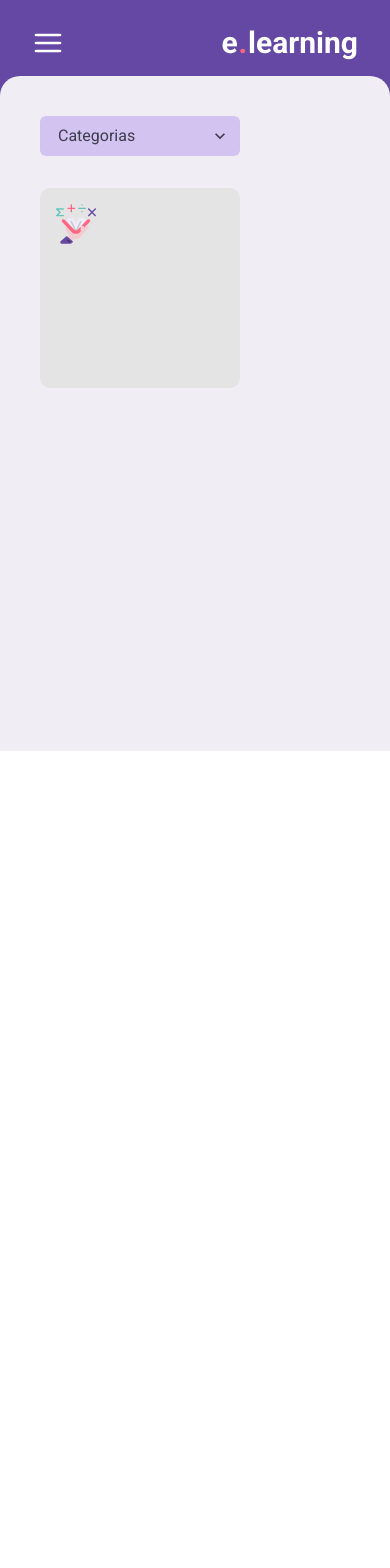
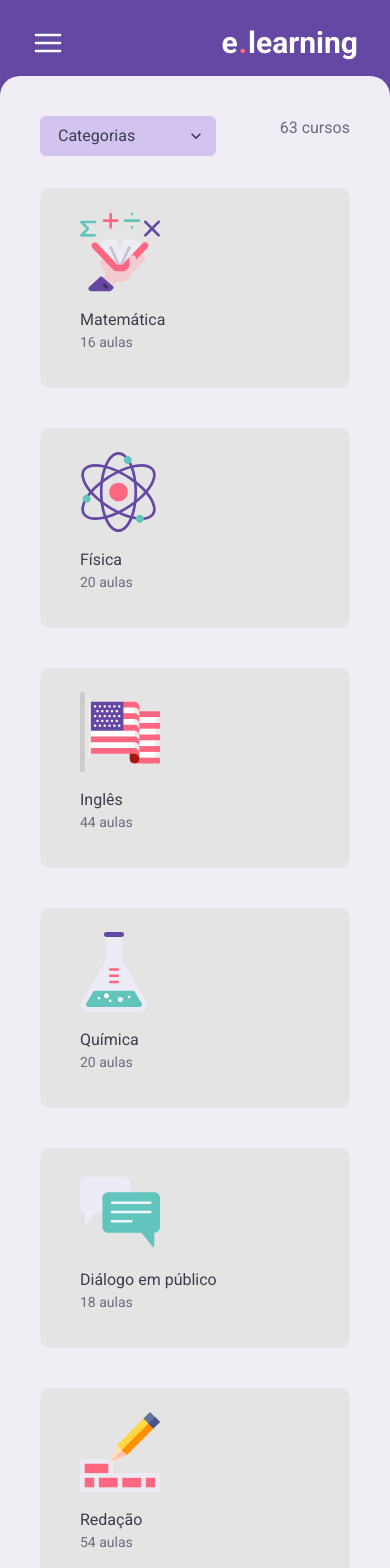
Before and after one commit to Joao-mello-ferrari/e.learning_frontend, a Next.js app: page / in a window 390 px wide. Shown: the top 1568 px of the page. Before the commit the page ends 844 px from the top, so only its background shows below. Built offline with nearby package versions, Linux system fonts and the light colour scheme.

Commit message:
creating grid component and responsiveness

```diff
--- /dev/null
+++ b/src/components/GridItem.tsx
@@ -0,0 +1,18 @@
+import { GridItem, Image, Text } from '@chakra-ui/react'
+
+interface CustomGriditemProps{
+  imgUrl: string;
+  alt: string;
+  course: string;
+  classes: number;
+}
+
+export function CustomGridItem({ imgUrl, alt, course, classes }: CustomGriditemProps){
+  return(
+    <GridItem bg="brand.lgray" h="200" w={["100%","200px"]} borderRadius="10" p="6" pl={["10","6"]}>
+      <Image src={imgUrl} alt={alt} h={[20]}/>
+      <Text color="brand.dgray" mt="4">{course}</Text>
+      <Text color="brand.gray" fontSize="sm">{classes} aulas</Text>
+    </GridItem>
+  )
+}
--- a/src/pages/index.tsx
+++ b/src/pages/index.tsx
@@ -1,5 +1,7 @@
-import { Box, Flex, Select, SimpleGrid, GridItem, Image } from '@chakra-ui/react'
+import { Box, Flex, Select, SimpleGrid, GridItem, Image, Text } from '@chakra-ui/react'
 import { Header } from '../components/Header'
+
+import { CustomGridItem } from '../components/GridItem'
 
 export default function Home() {
   return (
@@ -8,11 +10,12 @@ export default function Home() {
       <Flex
         flexDir="column"
         background="brand.background"
-        height="80vh"
+        // height="80vh"
         borderTopRadius="20"
         mt={"-3vh"}
         p="10"
       >
+        <Flex w="100%" align="top">
           <Select
             defaultValue="categories"
             variant="filled"
@@ -28,13 +31,21 @@ export default function Home() {
             <option className="select-option" value='categories'>Categorias</option>
             <option className="select-option" value='saved'>Salvos</option>
           </Select>
+          <Text color="brand.gray" fontSize={["md","lg"]} ml="16" w="80px">63 cursos</Text>
+        </Flex>
+
 
         <SimpleGrid
-          minChildWidth="300"
+          minChildWidth="240px"
+          spacingX="40px"
+          spacingY="40px"
         >
-          <GridItem bg="brand.lgray" h="200" w="200px" borderRadius="10" p="4">
-            <Image src="/assets/Math.svg" alt="praia" h={[10,20]}/>
-          </GridItem>
+          <CustomGridItem imgUrl='/assets/Math.svg' alt='math' course='Matemática' classes={16}/>
+          <CustomGridItem imgUrl='/assets/Física.svg' alt='phisics' course='Física' classes={20}/>
+          <CustomGridItem imgUrl='/assets/English.svg' alt='english' course='Inglês' classes={44}/>
+          <CustomGridItem imgUrl='/assets/Quimica.svg' alt='chemistry' course='Química' classes={20}/>
+          <CustomGridItem imgUrl='/assets/Talk.svg' alt='talk' course='Diálogo em público' classes={18}/>
+          <CustomGridItem imgUrl='/assets/Build.svg' alt='writing' course='Redação' classes={54}/>
         </SimpleGrid>
 
       </Flex>
```
Lines whose indentation alone changed are shown as unchanged.
